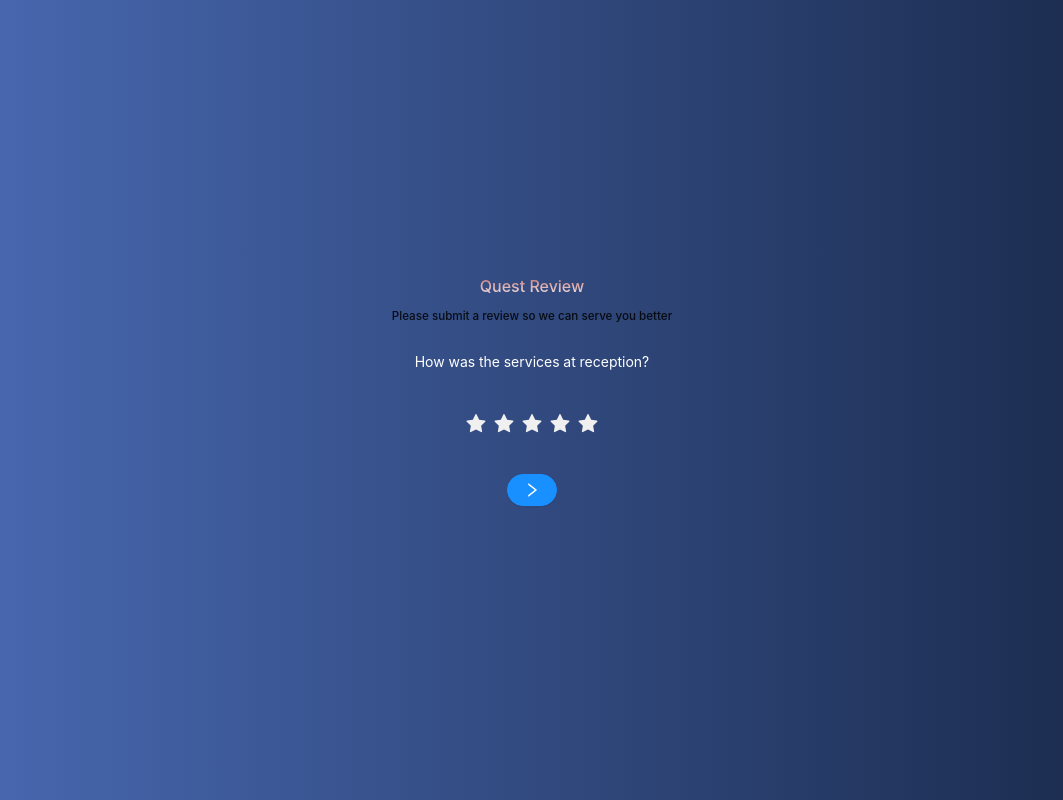
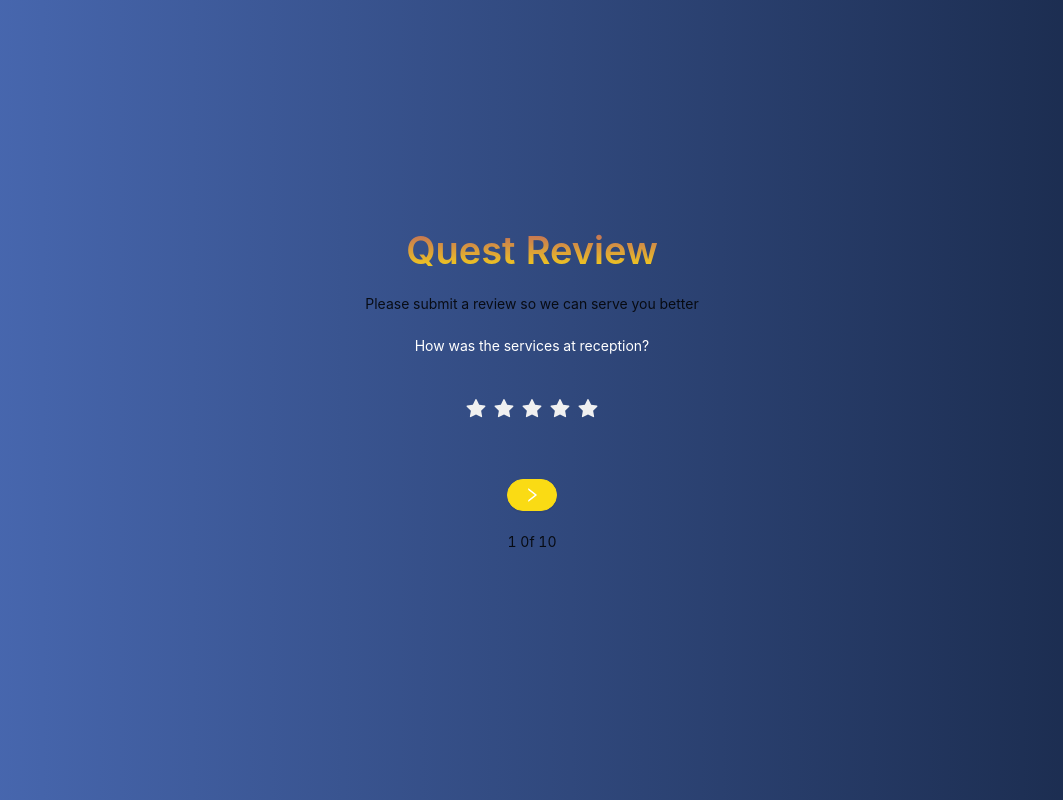
Before and after one commit to profchiso/guest-review-system-MERN, a React (Create React App) app in the folder client/: page / in a window 1280 px wide. Shown: the whole page, without its empty margins (108-1171 px from the left). Built offline with nearby package versions, Linux system fonts and the light colour scheme.

Commit message:
define required state

```diff
--- a/client/src/App.css
+++ b/client/src/App.css
@@ -21,11 +21,18 @@
 	text-align: center;
 	padding: 1rem auto;
 }
-h4{
+.title{
  font-size: 16px;
-  background: -webkit-linear-gradient(rgb(187, 97, 97), #fff);
+  background: -webkit-linear-gradient(rgb(187, 97, 97), #fadb14);
   -webkit-background-clip: text;
   -webkit-text-fill-color: transparent;
+}
+.action-btn{
+  background:#fadb14 ;
+  border-color: #fadb14;
+}
+.progress-count{
+  padding: 20px;
 }
 
 @media (prefers-reduced-motion: no-preference) {
--- a/client/src/App.js
+++ b/client/src/App.js
@@ -1,14 +1,28 @@
+import { useState } from 'react';
 import ReceptionReview from '../src/components/receptionist';
+import { Typography, Button } from 'antd';
+import { RightOutlined } from '@ant-design/icons';
 import './App.css';
+const { Title, Text } = Typography;
 
 function App() {
+	const [view, setView] = useState(1);
+	const [progressCount, setProgressCount] = useState(1);
+	const [response, setResponse] = useState({});
 	return (
 		<main className='app-container'>
-			<div></div>
 			<div className='content-container'>
-				<h4>Quest Review</h4>
-				<h5>Please submit a review so we can serve you better</h5>
+				<Title className='title'>Quest Review</Title>
+				<Text>Please submit a review so we can serve you better</Text>
 				<ReceptionReview />
+				<div>
+					<Button
+						className='action-btn'
+						type='primary'
+						icon={<RightOutlined />}
+						shape='round'></Button>
+				</div>
+				<div className='progress-count'>1 0f 10</div>
 			</div>
 		</main>
 	);
--- a/client/src/components/receptionist/index.js
+++ b/client/src/components/receptionist/index.js
@@ -1,7 +1,7 @@
 import { Typography, Rate, Button } from 'antd';
 
 import './index.css';
-import { RightOutlined } from '@ant-design/icons';
+
 const { Text } = Typography;
 const desc = ['terrible', 'bad', 'normal', 'good', 'wonderful'];
 
@@ -12,12 +12,8 @@ function ReceptionReview() {
 				How was the services at reception?
 			</Text>
 			<div className='rate'>
-				<Rate tooltips={desc} allowClear={true} allowHalf={true} />
+				<Rate tooltips={desc} allowClear={true} count={5} />
 			</div>
-			<Button
-				type='primary'
-				icon={<RightOutlined />}
-				shape='round'></Button>
 		</div>
 	);
 }
```
Also changed, not shown: 1 other file (tests, documents, lock files or other folders).
